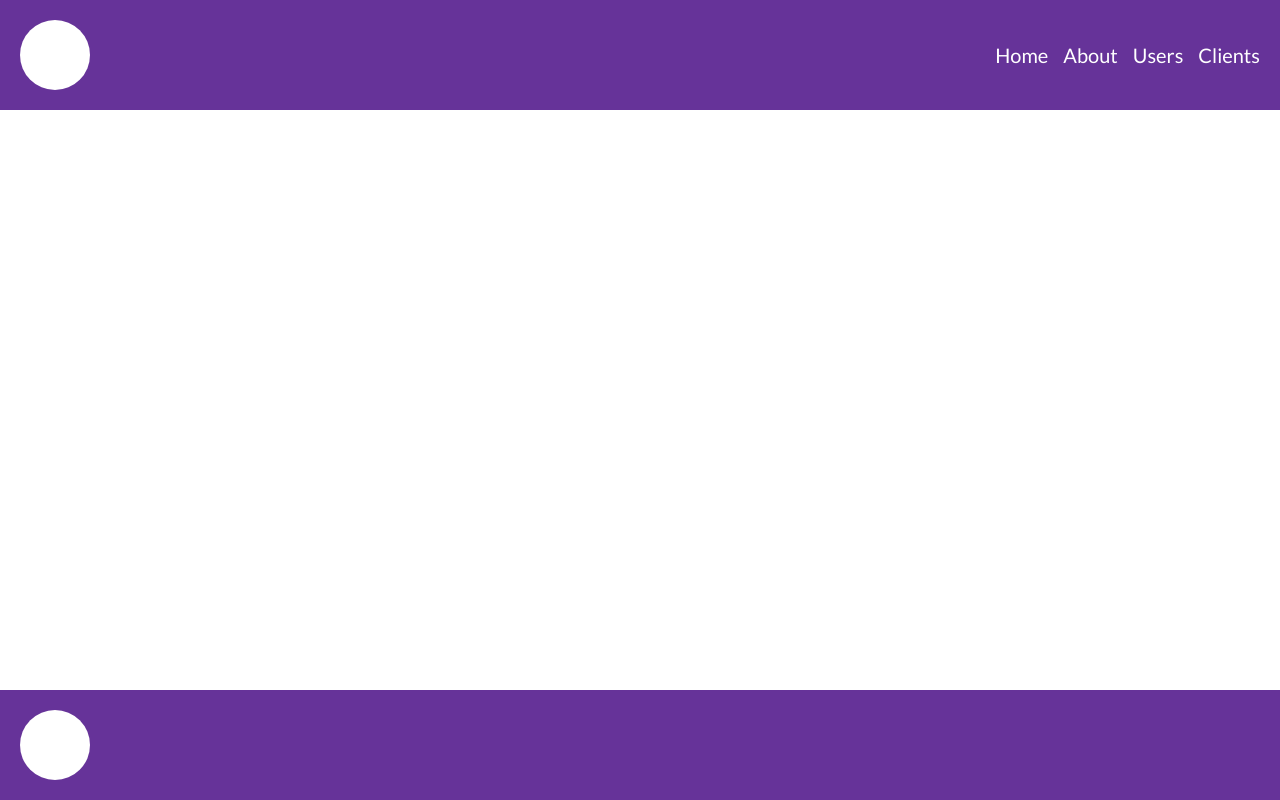
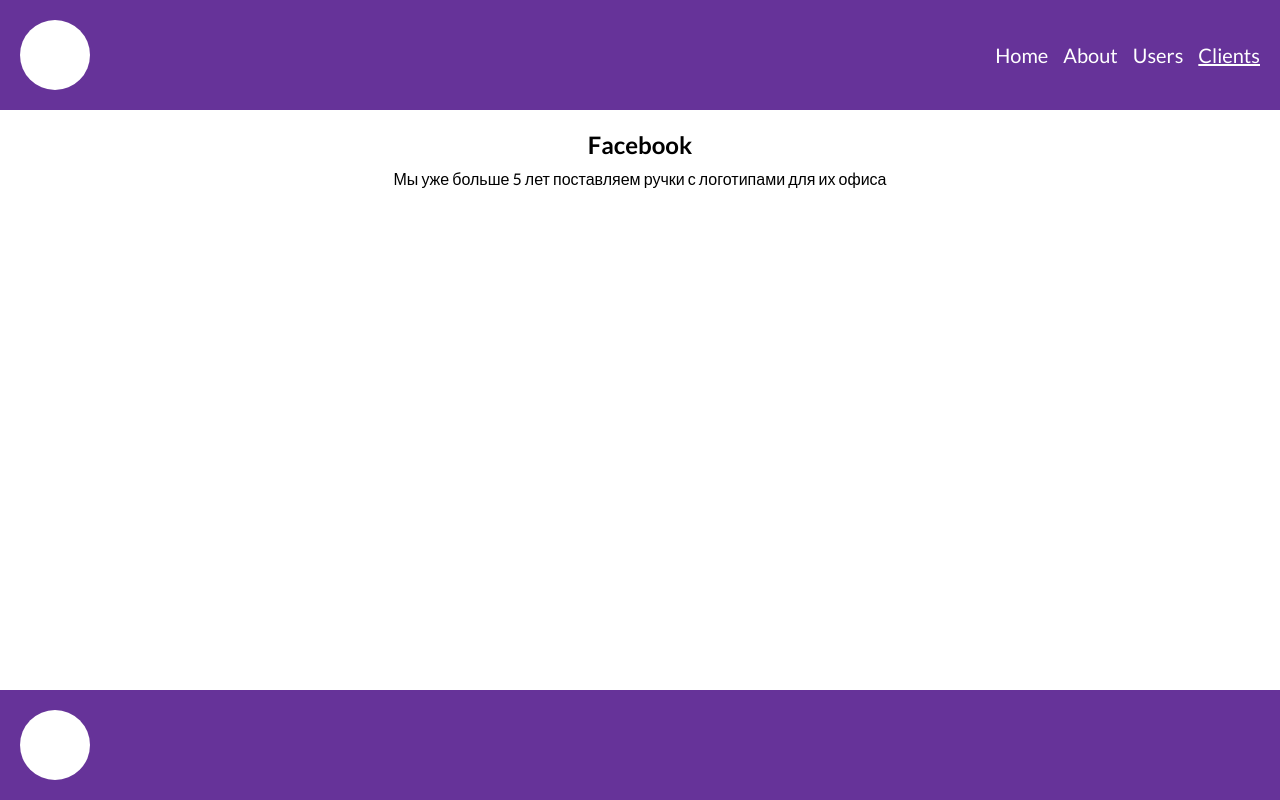
Before and after one commit to Volkde/React-ts, a React (Vite) app: page /clients/facebook in a window 1280 px wide. Built offline with nearby package versions, Linux system fonts and the light colour scheme.

Commit message:
HW13.2 fix

```diff
--- a/src/App.tsx
+++ b/src/App.tsx
@@ -17,9 +17,9 @@
 import User from './pages/Users/components/User/User'
 
 import Clients from "./pages/Clients/Clients";
-import Facebook from "./pages/Clients/components/Facebook/Facebook";
-import Google from "./pages/Clients/components/Google/Google";
-import Netflix from "./pages/Clients/components/Netflix/Netflix";
+import Facebook from "./pages/Clients/components/facebook/facebook";
+import Google from "./pages/Clients/components/google/google";
+import Netflix from "./pages/Clients/components/netflix/netflix";
 
 
 
@@ -51,9 +51,10 @@
           <Route path='/users' element={<Users />} />
           <Route path='/users/user' element={<User />} />
           <Route path="/clients" element={<Clients />} />
-          <Route path='/pages/Clients/components/Facebook' element={<Facebook />} />
-          <Route path='/pages/Clients/components/Google' element={<Google />} />
-          <Route path='/pages/Clients/components/Netflix' element={<Netflix />} />
+          <Route path="/clients" element={<Clients />} />
+          <Route path="/clients/facebook" element={<Facebook />} />
+          <Route path="/clients/google" element={<Google />} />
+          <Route path="/clients/netflix" element={<Netflix />} />
 
 
 
--- a/src/components/EmployeeForm/EmployeeForm.tsx
+++ b/src/components/EmployeeForm/EmployeeForm.tsx
@@ -39,6 +39,7 @@
 
     },
   });
+
 
   return (
 
--- a/src/components/Layout/Layout.tsx
+++ b/src/components/Layout/Layout.tsx
@@ -41,8 +41,12 @@
               Users
             </StyledNavLink>
 
-            <StyledNavLink to="/clients">Clients</StyledNavLink>
-
+            <StyledNavLink
+            to="/clients"
+            style={({ isActive }) => ({ textDecoration: isActive ? "underline" : "none" })}
+         >
+            Clients
+          </StyledNavLink>
           </NavContainer>
         </Header>
         <Main>{children}</Main>
--- a/src/pages/Clients/Clients.tsx
+++ b/src/pages/Clients/Clients.tsx
@@ -4,21 +4,18 @@
 function Clients() {
   return (
     <div>
-        <h2>Clients </h2>
+      <h2>Clients</h2>
       <ul>
         <li>
-            <Link to="/pages/Clients/components/Facebook">Facebook</Link>
+          <Link to="/clients/facebook">Facebook</Link>
         </li>
-
         <li>
-            <Link to="/pages/Clients/components/Google">Google</Link>
+          <Link to="/clients/google">Google</Link>
         </li>
-
         <li>
-            <Link to="/pages/Clients/components/Netflix">Netflix</Link>
+          <Link to="/clients/netflix">Netflix</Link>
         </li>
       </ul>
-
     </div>
   );
 }
--- a/src/pages/Clients/components/Facebook/Facebook.tsx
+++ b/src/pages/Clients/components/Facebook/Facebook.tsx
@@ -1,14 +1,37 @@
 import React from "react";
+import styled from "@emotion/styled";
+
+const CompanyContainer = styled.div`
+  display: flex;
+  flex-direction: column;
+  align-items: center;
+  padding: 20px;
+`;
+
+const CompanyTitle = styled.h2`
+  font-size: 24px;
+  margin-bottom: 10px;
+`;
+
+const CompanyDescription = styled.p`
+  font-size: 16px;
+  text-align: center;
+`;
 
 function Facebook() {
-    return (
 
-        <div>
-            <h2>Facebook</h2>
-            <p>Мы уже больше 5 лет поставляем ручки с логотипами для их офиса</p>
-        </div>
+  return (
 
-    );
+    <CompanyContainer>
+
+      <CompanyTitle>Facebook</CompanyTitle>
+      <CompanyDescription>
+
+        Мы уже больше 5 лет поставляем ручки с логотипами для их офиса
+
+      </CompanyDescription>
+    </CompanyContainer>
+  );
 }
 
 export default Facebook;
--- a/src/pages/Clients/components/Google/Google.tsx
+++ b/src/pages/Clients/components/Google/Google.tsx
@@ -1,14 +1,39 @@
 import React from "react";
+import styled from "@emotion/styled";
+
+const CompanyContainer = styled.div`
+  display: flex;
+  flex-direction: column;
+  align-items: center;
+  padding: 20px;
+`;
+
+const CompanyTitle = styled.h2`
+  font-size: 24px;
+  margin-bottom: 10px;
+`;
+
+const CompanyDescription = styled.p`
+  font-size: 16px;
+  text-align: center;
+`;
 
 function Google() {
+
+
   return (
 
-    <div>
-      <h2>Google</h2>
-      <p>Тапочки для ног с логотипом гугл? Леко и тепло, весь офис доволен</p>
-    </div>
+    <CompanyContainer>
+
+      <CompanyTitle>Google</CompanyTitle>
+      <CompanyDescription>
+
+      Тапочки для ног с логотипом гугл? Леко и тепло, весь офис доволен
+
+      </CompanyDescription>
+    </CompanyContainer>
   );
-
 }
 
+
 export default Google;
--- a/src/pages/Clients/components/Netflix/Netflix.tsx
+++ b/src/pages/Clients/components/Netflix/Netflix.tsx
@@ -1,14 +1,36 @@
 import React from "react";
+import styled from "@emotion/styled";
+
+const CompanyContainer = styled.div`
+  display: flex;
+  flex-direction: column;
+  align-items: center;
+  padding: 20px;
+`;
+
+const CompanyTitle = styled.h2`
+  font-size: 24px;
+  margin-bottom: 10px;
+`;
+
+const CompanyDescription = styled.p`
+  font-size: 16px;
+  text-align: center;
+`;
 
 function Netflix() {
 
   return (
-    <div>
-      <h2>Netflix</h2>
-      <p>Любите сериалы как и мы сомтрет бесплатно? Тогда у вас должен быть такой же классный клиет как нетфликс, оплату берем подпиской и поп корном</p>
-    </div>
 
-  ) ;
+    <CompanyContainer>
+
+      <CompanyTitle>Netflix</CompanyTitle>
+      <CompanyDescription>
+
+      Любите сериалы как и мы сомтрет бесплатно? Тогда у вас должен быть такой же классный клиет как нетфликс, оплату берем подпиской и поп корном
+      </CompanyDescription>
+    </CompanyContainer>
+  );
 }
 
 export default Netflix;
```
Lines whose indentation alone changed are shown as unchanged.
